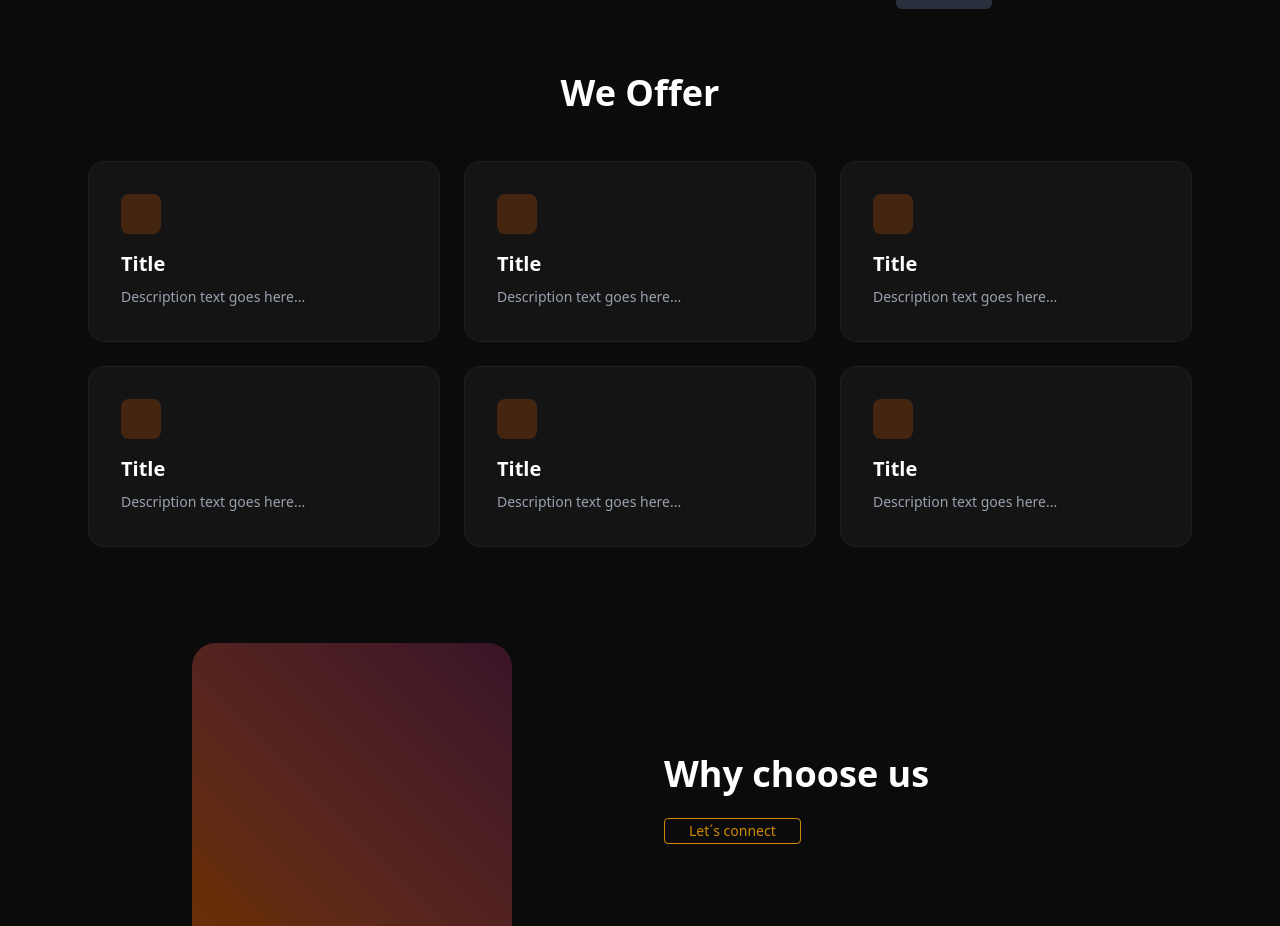
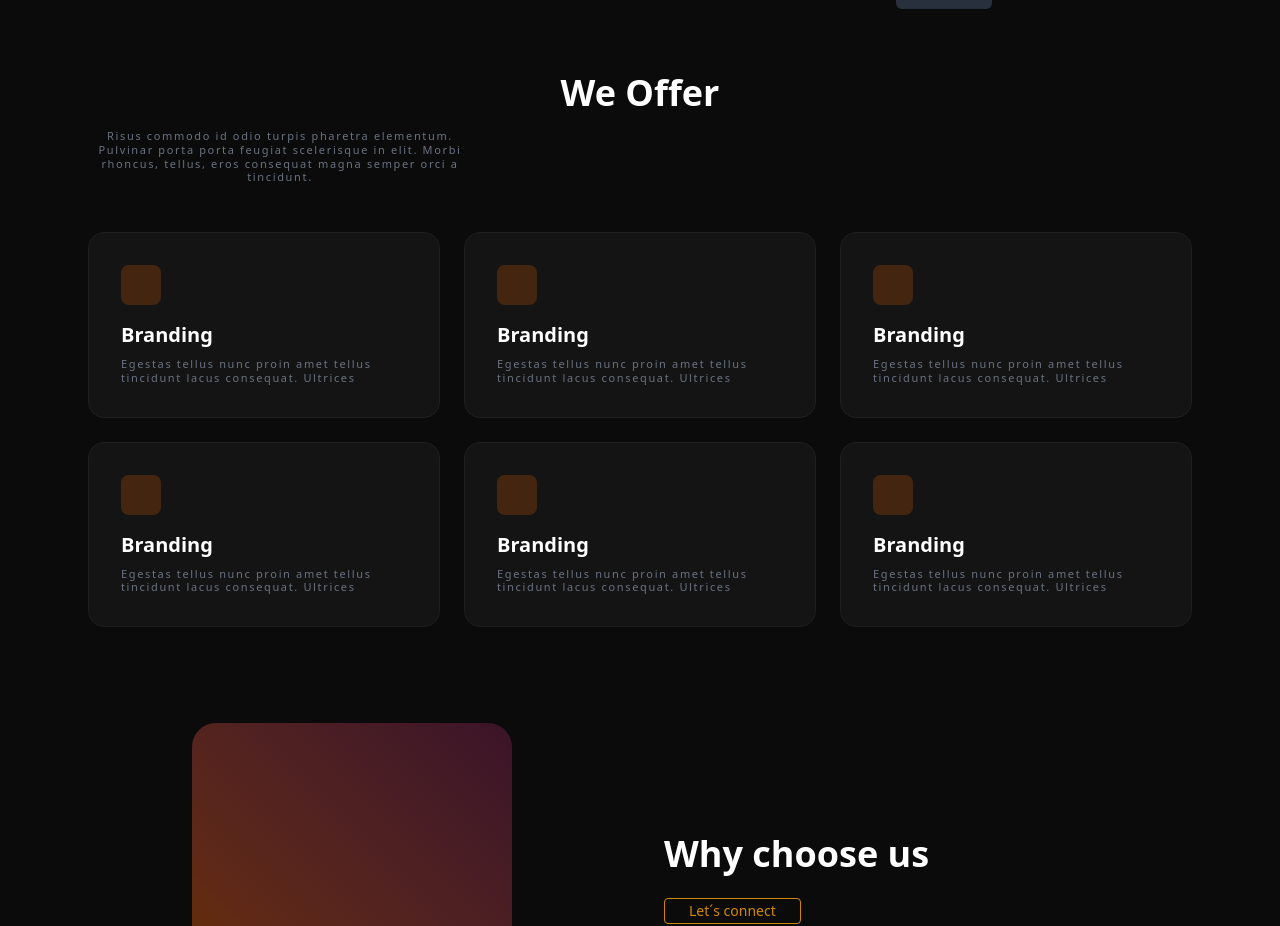
Before and after one commit to MarioBian/Figma-code, a React (Vite) app: page / in a window 1280 px wide. Shown: the part 1080-2006 px from the top of the page. Built offline with nearby package versions, Linux system fonts and the light colour scheme.

Commit message:
fixed a small issues

```diff
--- a/components/NavBar.jsx
+++ b/components/NavBar.jsx
@@ -20,7 +20,7 @@ const NavBar = () => {
       <li><a>Services</a></li>
       <li><a>Resources</a></li>
     </ul>
-    <button type="button" class="text-yellow-600 border border-yellow-600 font-medium rounded-sm text-sm px-6 py-0.5 text-center me-2 mb-2 ">Contact</button>
+    <button type="button" className="text-yellow-600 border border-yellow-600 font-medium rounded-sm text-sm px-6 py-0.5 text-center me-2 mb-2 ">Contact</button>
 
   </div>
 </div>
--- a/components/Services.jsx
+++ b/components/Services.jsx
@@ -24,8 +24,8 @@ const Services = () => {
 
     <div className="max-w-6xl mx-auto px-6 text-center mb-24">
       <h2 className="text-3xl md:text-4xl font-bold mb-4">We Offer</h2>
-      <p className="text-gray-400 max-w-2xl mx-auto">
-
+      <p className="text-gray-500 text-[11px] tracking-[0.15em] leading-tight max-w-sm">
+      Risus commodo id odio turpis pharetra elementum. Pulvinar porta porta feugiat scelerisque in elit. Morbi rhoncus, tellus, eros consequat magna semper orci a tincidunt.
       </p>
 
       <div className="mt-12 grid grid-cols-1 sm:grid-cols-2 lg:grid-cols-3 gap-6">
@@ -35,9 +35,9 @@ const Services = () => {
             className="bg-[#141414] border border-[#1f1f1f] hover:border-[#2b2b2b] transition rounded-2xl p-8 text-left"
           >
             <div className="w-10 h-10 bg-orange-500/20 rounded-lg mb-4"></div>
-            <h3 className="text-xl font-semibold mb-2">Title</h3>
-            <p className="text-gray-400 text-sm leading-relaxed">
-              Description text goes here...
+            <h3 className="text-xl font-semibold mb-2">Branding</h3>
+            <p className="text-gray-500 text-[11px] tracking-[0.15em] leading-tight max-w-sm">
+            Egestas tellus nunc proin amet tellus tincidunt lacus consequat. Ultrices
             </p>
           </div>
         ))}
```
